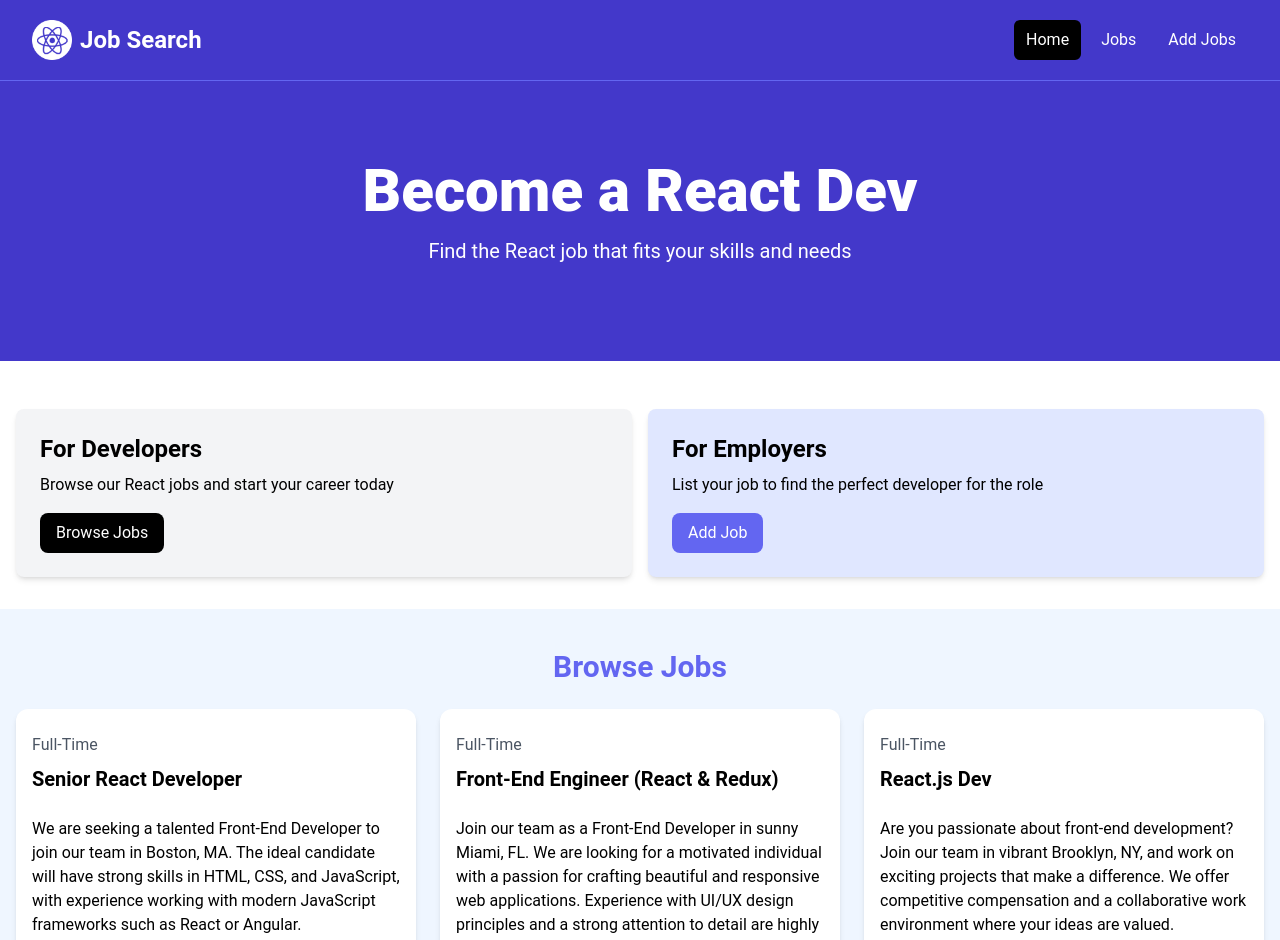
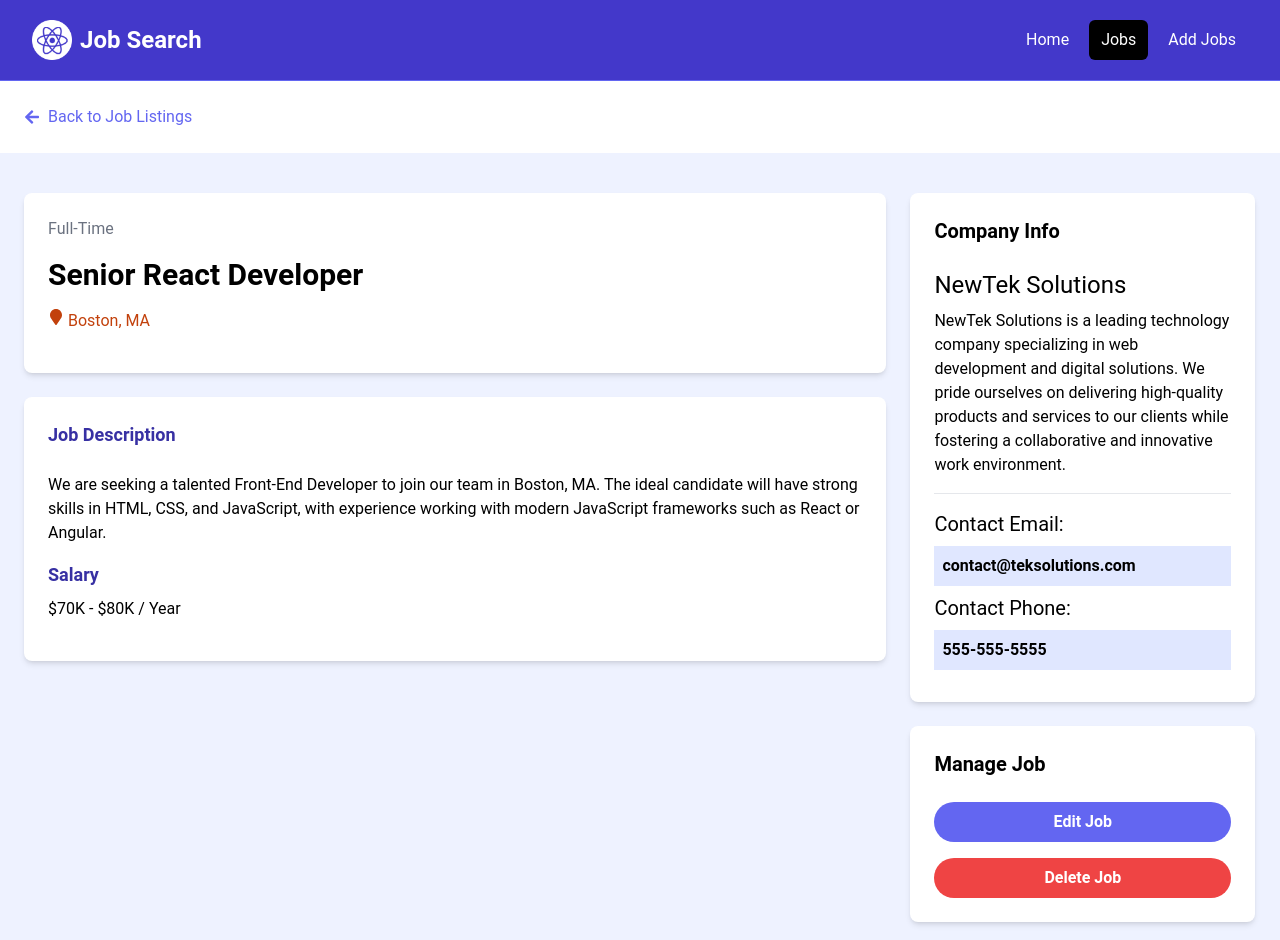
Before and after one commit to GopalSasmal100xDevs/Job-Search, a React (Vite) app: page /jobs/1 in a window 1280 px wide. Shown: the top 940 px of the page. Built offline with nearby package versions, Linux system fonts and the light colour scheme.

Commit message:
Add Job Details page

```diff
--- a/package.json
+++ b/package.json
@@ -12,6 +12,7 @@
   "dependencies": {
     "react": "^18.3.1",
     "react-dom": "^18.3.1",
+    "react-icons": "^5.3.0",
     "react-router-dom": "^6.27.0"
   },
   "devDependencies": {
--- a/src/App.jsx
+++ b/src/App.jsx
@@ -1,15 +1,26 @@
-import { Hero } from "./components/Hero";
-import { HomeCard } from "./components/HomeCards";
-import JobListing from "./components/JobListing";
-import Navbar from "./components/Navbar";
+import {
+  Route,
+  createBrowserRouter,
+  createRoutesFromElements,
+  RouterProvider,
+} from "react-router-dom";
+import MainLayout from "./layout/MainLayout";
+import HomePage from "./pages/HomePage";
+import JobsPage from "./pages/JobsPage";
+import NotFoundPage from "./pages/NotFoundPage";
+import JobDetailsPage from "./pages/JobDetailsPage";
 
 export default function App() {
-  return (
-    <>
-      <Navbar />
-      <Hero />
-      <HomeCard />
-      <JobListing />
-    </>
+  const router = createBrowserRouter(
+    createRoutesFromElements(
+      <Route path="/" element={<MainLayout />}>
+        <Route path="/" index element={<HomePage />} />
+        <Route path="/jobs" element={<JobsPage />} />
+        <Route path="/jobs/:id" element={<JobDetailsPage />} />
+        <Route path="*" element={<NotFoundPage />} />
+      </Route>
+    )
   );
+
+  return <RouterProvider router={router} />;
 }
--- a/src/components/HomeCards.jsx
+++ b/src/components/HomeCards.jsx
@@ -11,12 +11,12 @@ export function HomeCard() {
             <p className="mt-2 mb-4">
               Browse our React jobs and start your career today
             </p>
-            <a
+            <Link
               to={"/jobs"}
               className="inline-block bg-black text-white rounded-lg px-4 py-2 hover:bg-gray-700 cursor-pointer"
             >
               Browse Jobs
-            </a>
+            </Link>
           </Card>
 
           <Card bg="bg-indigo-100">
@@ -24,12 +24,12 @@ export function HomeCard() {
             <p className="mt-2 mb-4">
               List your job to find the perfect developer for the role
             </p>
-            <a
+            <Link
               to="/add-job"
               className="inline-block bg-indigo-500 text-white rounded-lg px-4 py-2 hover:bg-indigo-600 cursor-pointer"
             >
               Add Job
-            </a>
+            </Link>
           </Card>
         </div>
       </div>
--- a/src/components/JobListing.jsx
+++ b/src/components/JobListing.jsx
@@ -1,15 +1,19 @@
 import jobs from "../jobs.json";
 import JobListingCard from "./JobListingCard";
 
-export default function JobListing() {
+export default function JobListing({ isHomePage }) {
+  let newJobs = jobs;
+  if (isHomePage) {
+    newJobs = jobs.slice(0, 3);
+  }
   return (
     <section className="bg-blue-50 px-4 py-10">
       <div className="container-xl lg:container m-auto">
         <h2 className="text-3xl font-bold text-indigo-500 mb-6 text-center">
-          Browse Jobs
+          {isHomePage ? "Recent Jobs" : "Browse Jobs"}
         </h2>
         <div className="grid grid-cols-1 md:grid-cols-3 gap-6">
-          {jobs.slice(0, 3).map((job, index) => (
+          {newJobs.map((job, index) => (
             <JobListingCard {...job} key={index} />
           ))}
         </div>
--- a/src/components/JobListingCard.jsx
+++ b/src/components/JobListingCard.jsx
@@ -1,3 +1,7 @@
+import { useState } from "react";
+import { FaMapMarker } from "react-icons/fa";
+import { Link } from "react-router-dom";
+
 export default function JobListingCard({
   id,
   title,
@@ -6,6 +10,13 @@ export default function JobListingCard({
   location,
   salary,
 }) {
+  const [showDesc, setShowDesc] = useState(false);
+
+  let shortDesc = description;
+  if (!showDesc) {
+    shortDesc = description.slice(0, 90) + "...";
+  }
+
   return (
     <div className="bg-white rounded-xl shadow-md relative" key={id}>
       <div className="p-4">
@@ -14,7 +25,13 @@ export default function JobListingCard({
           <h3 className="text-xl font-bold">{title}</h3>
         </div>
 
-        <div className="mb-5">{description}</div>
+        <div className="mb-2">{shortDesc}</div>
+        <button
+          onClick={() => setShowDesc((prev) => !prev)}
+          className="text-indigo-500 mb-2 hover:text-indigo-600"
+        >
+          {showDesc ? "Less" : "More"}
+        </button>
 
         <h3 className="text-indigo-500 mb-2">{salary} / Year</h3>
 
@@ -22,15 +39,15 @@ export default function JobListingCard({
 
         <div className="flex flex-col lg:flex-row justify-between mb-4">
           <div className="text-orange-700 mb-3">
-            <i className="fa-solid fa-location-dot text-lg"></i>
+            <FaMapMarker className="inline text-lg mb-1 mr-1" />
             {location}
           </div>
-          <a
-            href="job.html"
-            className="h-[36px] bg-indigo-500 hover:bg-indigo-600 text-white px-4 py-2 rounded-lg text-center text-sm"
+          <Link
+            to={`/jobs/${id}`}
+            className="h-[36px] bg-indigo-500 hover:bg-indigo-600 text-white px-4 py-2 rounded-lg text-center text-sm cursor-pointer"
           >
             Read More
-          </a>
+          </Link>
         </div>
       </div>
     </div>
--- a/src/components/Navbar.jsx
+++ b/src/components/Navbar.jsx
@@ -1,5 +1,6 @@
 import { useState } from "react";
 import logo from "../assets/images/logo.png";
+import { Link, NavLink } from "react-router-dom";
 
 export default function Navbar() {
   const [navItems, _setNavItems] = useState([
@@ -13,27 +14,26 @@ export default function Navbar() {
       <div className="mx-auto max-w-7xl px-2 sm:px-6 lg:px-8">
         <div className="flex h-20 items-center justify-between">
           <div className="flex flex-1 items-center justify-center md:items-stretch md:justify-start">
-            <a
-              className="flex flex-shrink-0 items-center mr-4"
-              href="/index.html"
-            >
+            <Link className="flex flex-shrink-0 items-center mr-4" to="/">
               <img className="h-10 w-auto" src={logo} alt="React Jobs" />
               <span className="hidden md:block text-white text-2xl font-bold ml-2">
                 Job Search
               </span>
-            </a>
+            </Link>
             <div className="md:ml-auto">
               <div className="flex space-x-2">
                 {navItems.map(({ id, title, url }) => (
-                  <a
+                  <NavLink
                     to={url}
                     key={id}
-                    className={`text-white ${
-                      title === "Home" ? "bg-black" : ""
-                    } hover:bg-gray-900 hover:text-white rounded-md px-3 py-2 cursor-pointer`}
+                    className={({ isActive }) =>
+                      `text-white ${
+                        isActive ? "bg-black" : ""
+                      } hover:bg-gray-900 hover:text-white rounded-md px-3 py-2 cursor-pointer`
+                    }
                   >
                     {title}
-                  </a>
+                  </NavLink>
                 ))}
               </div>
             </div>
--- /dev/null
+++ b/src/layout/MainLayout.jsx
@@ -0,0 +1,11 @@
+import { Outlet } from "react-router-dom";
+import Navbar from "../components/Navbar";
+
+export default function MainLayout({ children }) {
+  return (
+    <>
+      <Navbar />
+      <Outlet />
+    </>
+  );
+}
--- /dev/null
+++ b/src/pages/HomePage.jsx
@@ -0,0 +1,15 @@
+import { Hero } from "../components/Hero";
+import { HomeCard } from "../components/HomeCards";
+import JobListing from "../components/JobListing";
+import ViewAllJobs from "../components/ViewAllJobs";
+
+export default function HomePage() {
+  return (
+    <>
+      <Hero />
+      <HomeCard />
+      <JobListing isHomePage />
+      <ViewAllJobs />
+    </>
+  );
+}
--- /dev/null
+++ b/src/pages/JobDetailsPage.jsx
@@ -0,0 +1,100 @@
+import { FaArrowLeft, FaMapMarker } from "react-icons/fa";
+import { Link, useParams } from "react-router-dom";
+import jobs from "../jobs.json";
+import { useEffect, useState } from "react";
+
+export default function JobDetailsPage() {
+  const { id } = useParams();
+  const [job, setJob] = useState({});
+
+  useEffect(() => {
+    const res = jobs.filter((x) => x.id == id);
+    setJob(res[0]);
+  }, []);
+
+  return (
+    <>
+      <section>
+        <div className="container m-auto py-6 px-6">
+          <Link
+            to="/jobs"
+            className="text-indigo-500 hover:text-indigo-600 flex items-center"
+          >
+            <FaArrowLeft className="mr-2" /> Back to Job Listings
+          </Link>
+        </div>
+      </section>
+
+      <section className="bg-indigo-50">
+        <div className="container m-auto py-10 px-6">
+          <div className="grid grid-cols-1 md:grid-cols-70/30 w-full gap-6">
+            <main>
+              <div className="bg-white p-6 rounded-lg shadow-md text-center md:text-left">
+                <div className="text-gray-500 mb-4">{job?.type}</div>
+                <h1 className="text-3xl font-bold mb-4">{job?.title}</h1>
+                <div className="text-gray-500 mb-4 flex align-middle justify-center md:justify-start">
+                  <FaMapMarker className="text-orange-700 mr-1" />
+                  <p className="text-orange-700">{job?.location}</p>
+                </div>
+              </div>
+
+              <div className="bg-white p-6 rounded-lg shadow-md mt-6">
+                <h3 className="text-indigo-800 text-lg font-bold mb-6">
+                  Job Description
+                </h3>
+
+                <p className="mb-4">{job?.description}</p>
+
+                <h3 className="text-indigo-800 text-lg font-bold mb-2">
+                  Salary
+                </h3>
+
+                <p className="mb-4">{job?.salary} / Year</p>
+              </div>
+            </main>
+
+            {/* <!-- Sidebar --> */}
+            <aside>
+              {/* <!-- Company Info --> */}
+              <div className="bg-white p-6 rounded-lg shadow-md">
+                <h3 className="text-xl font-bold mb-6">Company Info</h3>
+
+                <h2 className="text-2xl">{job?.company?.name}</h2>
+
+                <p className="my-2">{job?.company?.description}</p>
+
+                <hr className="my-4" />
+
+                <h3 className="text-xl">Contact Email:</h3>
+
+                <p className="my-2 bg-indigo-100 p-2 font-bold">
+                  {job?.company?.contactEmail}
+                </p>
+
+                <h3 className="text-xl">Contact Phone:</h3>
+
+                <p className="my-2 bg-indigo-100 p-2 font-bold">
+                  {job?.company?.contactPhone}
+                </p>
+              </div>
+
+              {/* <!-- Manage --> */}
+              <div className="bg-white p-6 rounded-lg shadow-md mt-6">
+                <h3 className="text-xl font-bold mb-6">Manage Job</h3>
+                <a
+                  href="/add-job.html"
+                  className="bg-indigo-500 hover:bg-indigo-600 text-white text-center font-bold py-2 px-4 rounded-full w-full focus:outline-none focus:shadow-outline mt-4 block"
+                >
+                  Edit Job
+                </a>
+                <button className="bg-red-500 hover:bg-red-600 text-white font-bold py-2 px-4 rounded-full w-full focus:outline-none focus:shadow-outline mt-4 block">
+                  Delete Job
+                </button>
+              </div>
+            </aside>
+          </div>
+        </div>
+      </section>
+    </>
+  );
+}
--- /dev/null
+++ b/src/pages/JobsPage.jsx
@@ -0,0 +1,9 @@
+import JobListing from "../components/JobListing";
+
+export default function JobsPage() {
+  return (
+    <section className="bg-blue-50 px-4 py-6">
+      <JobListing />
+    </section>
+  );
+}
--- /dev/null
+++ b/src/pages/NotFoundPage.jsx
@@ -0,0 +1,18 @@
+import { Link } from "react-router-dom";
+import { FaExclamationTriangle } from "react-icons/fa";
+
+export default function NotFoundPage() {
+  return (
+    <section className="text-center flex flex-col justify-center items-center h-96">
+      <FaExclamationTriangle className="text-yellow-400 text-6xl mb-4" />
+      <h1 className="text-6xl font-bold mb-4">404 Not Found</h1>
+      <p className="text-xl mb-5">This page does not exist</p>
+      <Link
+        to="/"
+        className="text-white bg-indigo-700 hover:bg-indigo-900 rounded-md px-3 py-2 mt-4"
+      >
+        Go Back
+      </Link>
+    </section>
+  );
+}
```
Also changed, not shown: src/components/ViewAllJobs.jsx (added, +14 -0 lines), 1 other file (tests, documents, lock files or other folders).
